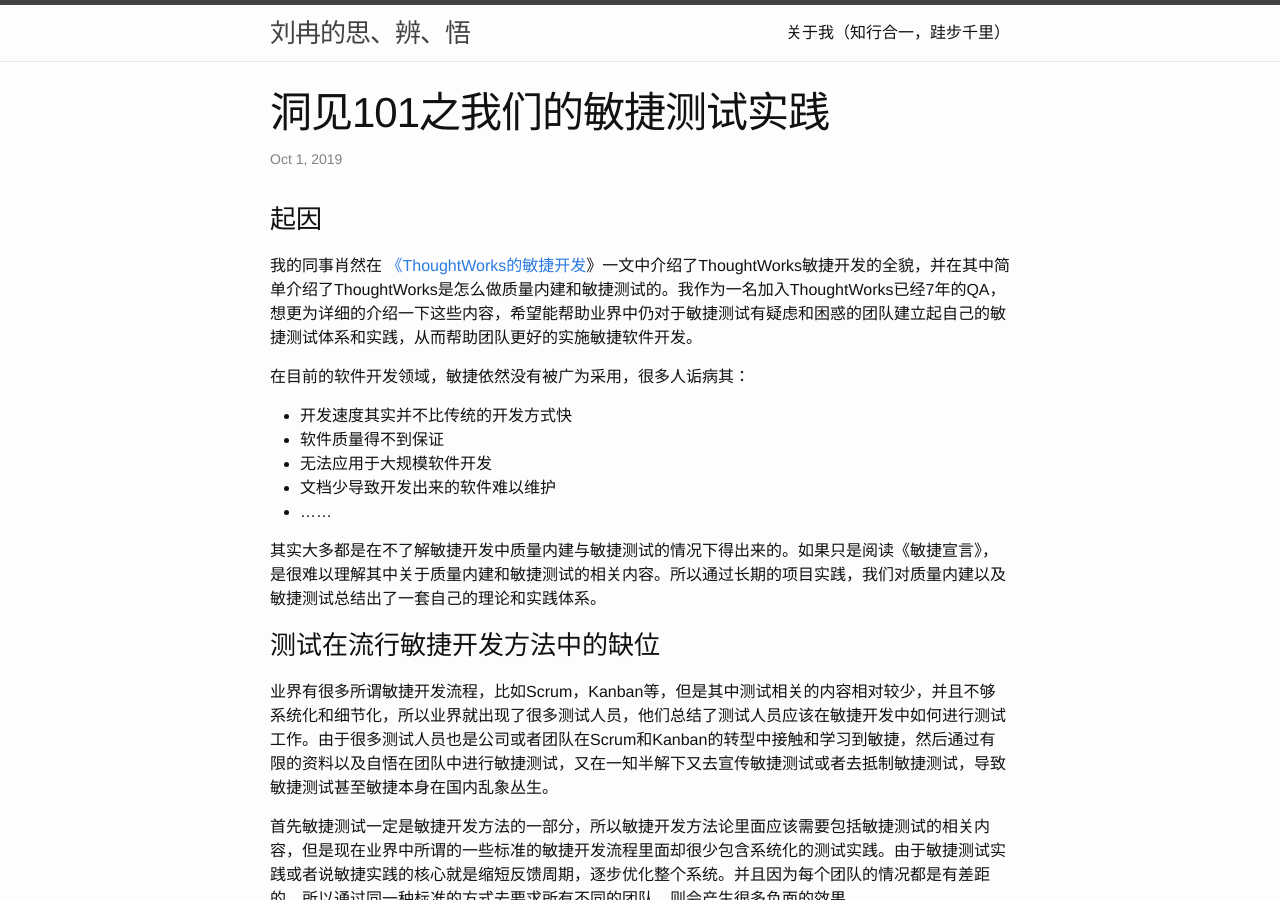
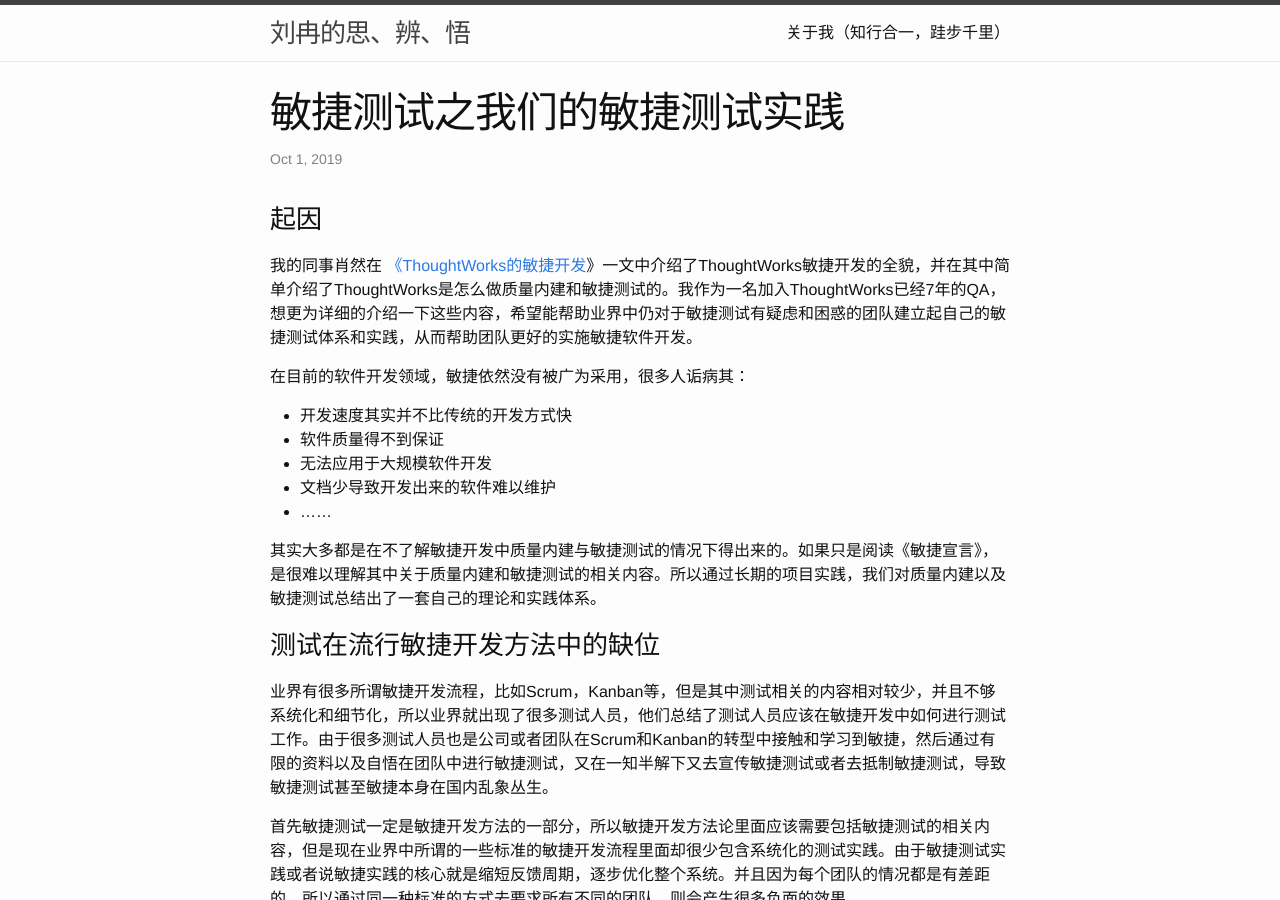
Before and after one commit to TWRanMan/twranman.github.io, a Jekyll site: the page built from _posts/2019-10-01-我们的敏捷测试实践.md, in a window 1280 px wide and 900 px high. Built offline with Jekyll 4.4.1, drawn with Linux system fonts in a browser that asks for light colours.

Commit message:
update some articles

```diff
--- a/_posts/2019-10-01-我们的敏捷测试实践.md
+++ b/_posts/2019-10-01-我们的敏捷测试实践.md
@@ -1,6 +1,6 @@
 ---
 layout: post
-title:  "洞见101之我们的敏捷测试实践"
+title:  "敏捷测试之我们的敏捷测试实践"
 date:   2019-10-01 23:00:00
 categories: general update
 ---
```
Also changed, not shown: _posts/2018-10-01-软件测试新趋势.md (+1 -1 lines).
